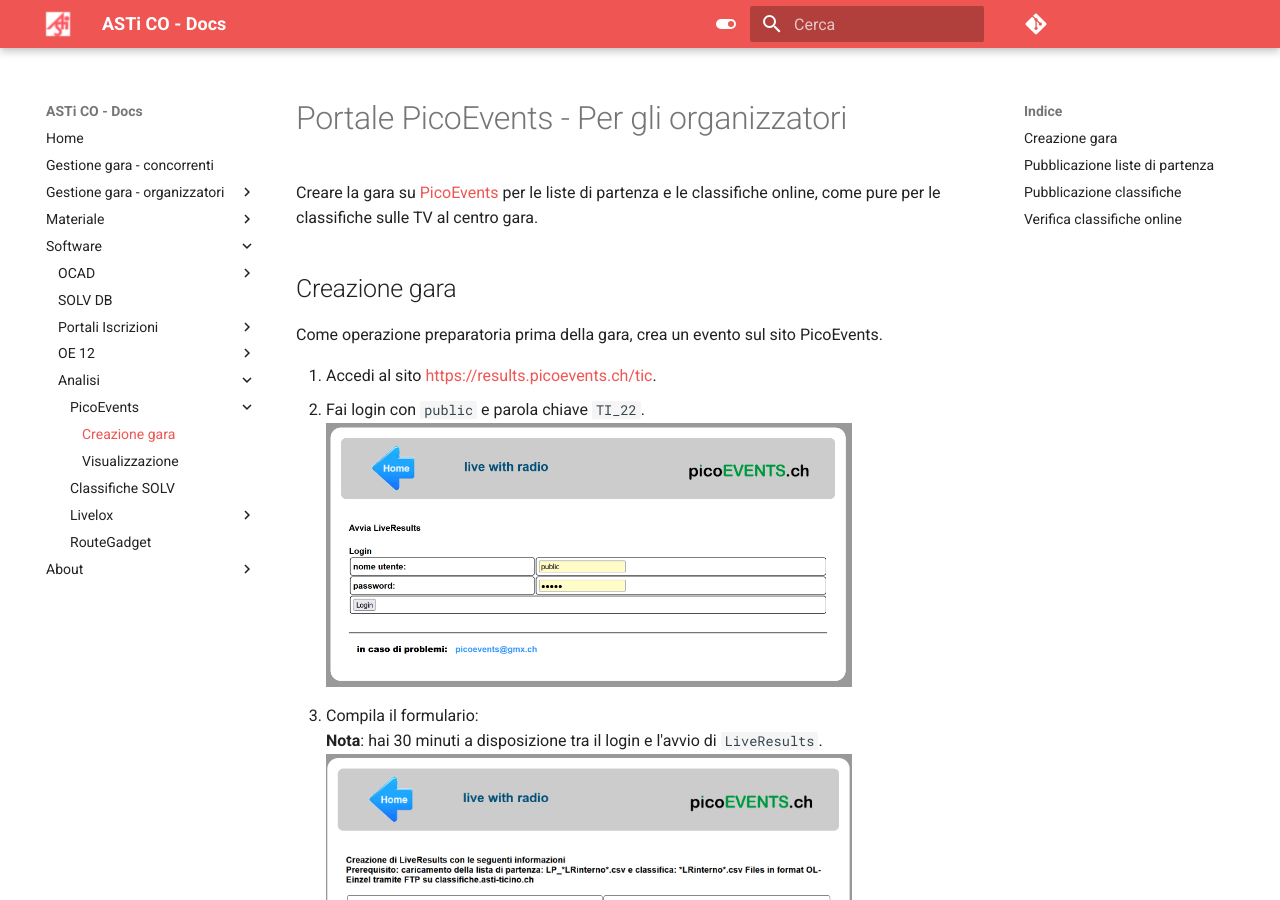
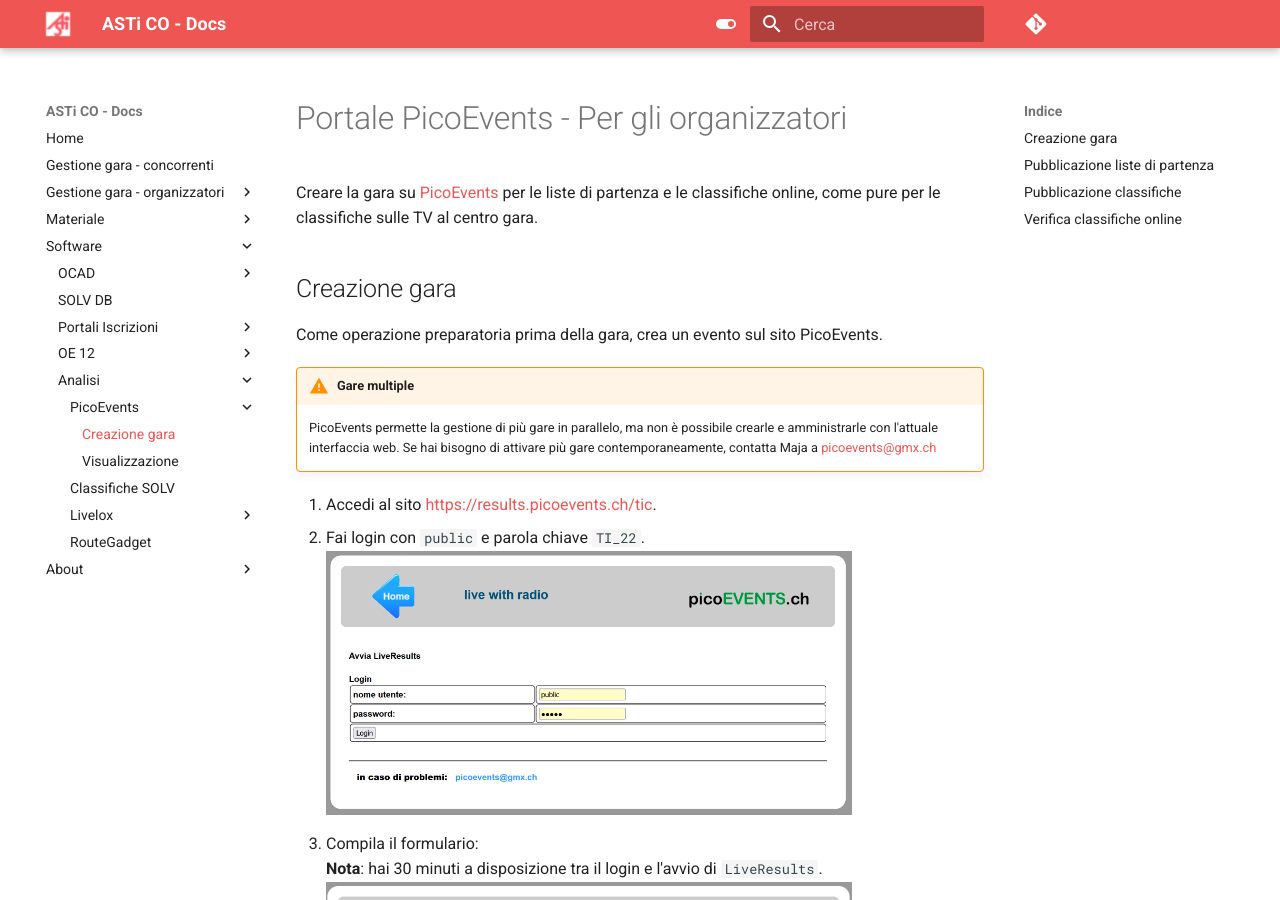
Before and after one commit to asti-co/doc, an MkDocs documentation site: the page built from docs/software/analisi/picoEvents/creazione_gara.md, in a window 1280 px wide and 900 px high. Built offline with MkDocs 1.6.1 and Material for MkDocs 9.7.7, drawn with Linux system fonts in a browser that asks for light colours; comment, search, counter and statistics services are not loaded.

Commit message:
aggiunto gare multiple

```diff
--- a/docs/software/analisi/picoEvents/creazione_gara.md
+++ b/docs/software/analisi/picoEvents/creazione_gara.md
@@ -4,6 +4,9 @@
 
 ## Creazione gara
 Come operazione preparatoria prima della gara, crea un evento sul sito PicoEvents.
+
+!!! Warning "Gare multiple"
+    PicoEvents permette la gestione di più gare in parallelo, ma non è possibile crearle e amministrarle con l'attuale interfaccia web. Se hai bisogno di attivare più gare contemporaneamente, contatta Maja a [picoevents@gmx.ch](mailto:picoevents@gmx.ch)
 
 1. Accedi al sito [https://results.picoevents.ch/tic](https://results.picoevents.ch/tic).
 1. Fai login con `public` e parola chiave `TI_22`.
```
